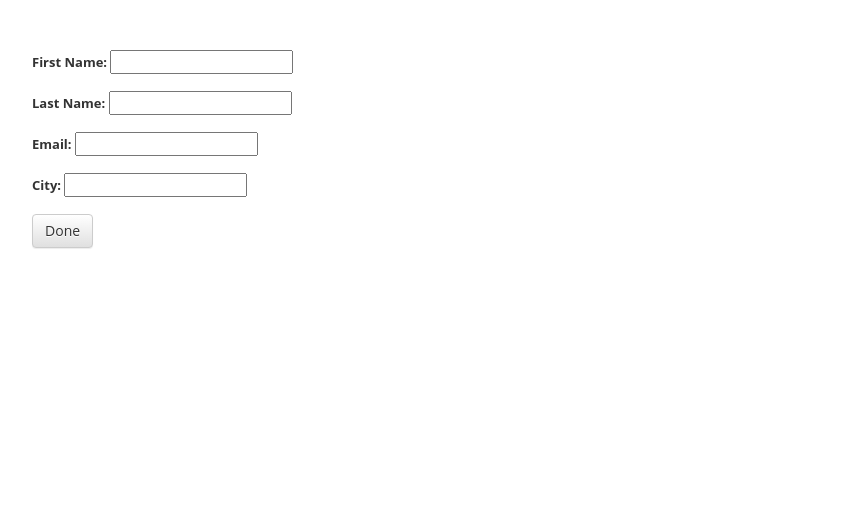
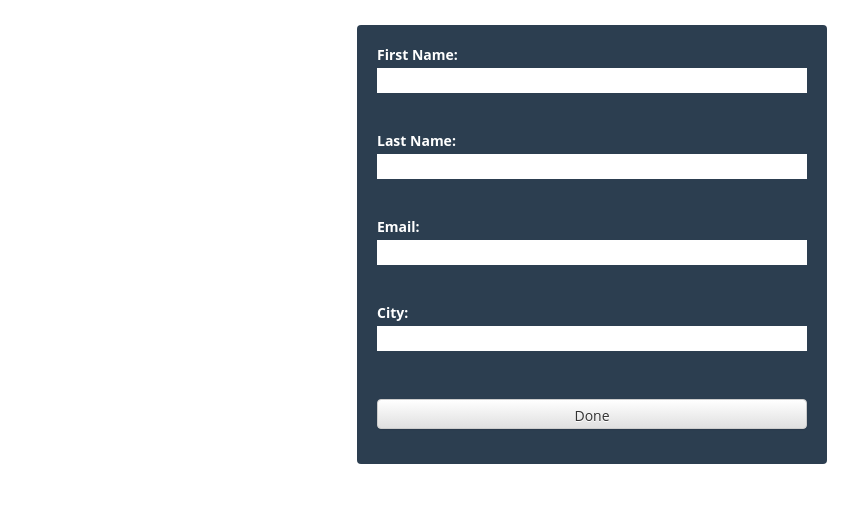
Before and after one commit to kingnot/webservice, a website: page public/index.html in a window 1280 px wide. Shown: the whole page, without its empty margins (48-906 px from the left). Drawn offline with nearby package versions, Linux system fonts and the light colour scheme; some packages are replaced by stand-ins of ours.

Commit message:
added jQuery Validation to validate form input, modified stylesheet

```diff
--- a/public/index.html
+++ b/public/index.html
@@ -17,30 +17,34 @@
 	<script type="text/javascript" src="https://maps.googleapis.com/maps/api/js?key=AIzaSyC-708OdoP-LFJ_wfMFnw-7R_NfPFNBoQw"></script>
 	<!-- included simple weather api for getting the given city's temperature -->
 	<script src="//cdnjs.cloudflare.com/ajax/libs/jquery.simpleWeather/3.1.0/jquery.simpleWeather.min.js"></script>
+	<!-- included jQuery validation to validate form input -->
+	<script src="https://cdnjs.cloudflare.com/ajax/libs/jquery-validate/1.15.1/jquery.validate.min.js"></script>
 	<!-- included customized javascript-->
     <script src="javascripts/main.js"></script>
 </head>
 <body>
-	<form action="/" method="post">
+	<div class="container">
+	<form action="/" method="post" name="userForm">
 		<div class="form-group">
 		<div class="form-group">
 			<label for="firstname">First Name:  </label>
-			<input type="text" id="firstname" name="firstname" required><br/>
+			<input type="text" id="firstname" name="firstname"><br/>
 		</div>
 		<div class="form-group">
 			<label for="lastname">Last Name:  </label>
-			<input type="text" id="lastname" name="lastname" required><br/>
+			<input type="text" id="lastname" name="lastname"><br/>
 		</div>
 		<div class="form-group">
 			<label for="email">Email:  </label>
-			<input type="email" id="email" name="email" required><br/>
+			<input type="email" id="email" name="email"><br/>
 		</div>
 		<div class="form-group">
 			<label for="city">City:  </label>
-			<input type="text" id="city" name="city" required><br/>
+			<input type="text" id="city" name="city"><br/>
 		</div>
 		<button type="submit" class="btn btn-default" id="submitbutton">Done</button>
 	</form>
+	</div>
 	<br/><br/>
 	<div class="message" id="message-response"></div>
 	<div class="message" id="message-weather"></div>
--- a/public/javascripts/main.js
+++ b/public/javascripts/main.js
@@ -1,7 +1,30 @@
 /* Customized Javascripts go here */
 $(document).ready(function() {
-	$('#submitbutton').click(function(event){
-		var fnameString = $("input#firstname").val();;
+	// stop the form from submitting the normal way and refreshing the page
+	event.preventDefault();
+	// validate the input of the user form by jQuery Validation plug-in
+	$("form[name='userForm']").validate({
+		// Specify validation rules
+		rules: {
+		  firstname: "required",
+		  lastname: "required",
+		  email: {
+		    required: true,
+		    // Specify that email should be validated by the built-in "email" rule
+		    email: true
+		  },
+		  city: "required"
+		},
+		// Specify validation error messages
+		messages: {
+		  firstname: "Please enter your firstname",
+		  lastname: "Please enter your lastname",
+		  email: "Please enter a valid email address",
+		  city: "Please enter the city you live in"
+		},
+		// after validation is passed
+		submitHandler: function(form) {
+		  var fnameString = $("input#firstname").val();
 			var lnameString = $("input#lastname").val();
 			var emailString = $("input#email").val();
 			var cityString = $("input#city").val();
@@ -13,8 +36,8 @@ $(document).ready(function() {
 			// Asynchronous function with Google Geocoding to get Latitude and Longitude of a given address
 			function getLatLng(address, fn){
 				geocoder.geocode({'address': address}, function(results, status){
-				if (status == google.maps.GeocoderStatus.OK) {
-					if (results[0]){
+					if (status == google.maps.GeocoderStatus.OK) {	// if Geocoder runs successfully
+						if (results[0]){	//if there is a matching result from Google Geocoder
 							latitude = results[0].geometry.location.lat();
 							longitude = results[0].geometry.location.lng();
 							geoString = address + '  (Latitude: ' + latitude
@@ -65,6 +88,7 @@ $(document).ready(function() {
 				'email': emailString,
 				'city': cityString
 			};
+
 			//AJAX call to display input sting below form
 			$.ajax({
 				type: "POST",
@@ -82,7 +106,8 @@ $(document).ready(function() {
 					});
 				}
 			});
-		// stop the form from submitting the normal way and refreshing the page
-        event.preventDefault();
+		}
 	});
+
+
 });
--- a/public/stylesheets/style.css
+++ b/public/stylesheets/style.css
@@ -1,14 +1,62 @@
 /* Customized stylesheet goes here */
 
 body {
-	padding-top: 50px;
-	padding-left: 80px;
-	font: 13px 'Open Sans', "Helvetica Neue", Helvetica, Arial, "Lucida Grande", sans-serif;
+	font-size: 14px;
+	font-family: 'Open Sans', "Helvetica Neue", Helvetica, Arial, "Lucida Grande", sans-serif;
+}
+
+.container {
+  width: 500px;
+  margin: 25px auto;
+}
+
+form {
+  padding: 20px;
+  background: #2c3e50;
+  color: #fff;
+  -moz-border-radius: 4px;
+  -webkit-border-radius: 4px;
+  border-radius: 4px;
+}
+
+form label,
+form input,
+form button {
+  border: 0;
+  margin-bottom: 3px;
+  display: block;
+  width: 100%;
+}
+
+form input {
+  height: 25px;
+  line-height: 25px;
+  background: #fff;
+  color: #000;
+  padding: 0 6px;
+  -moz-box-sizing: border-box;
+  -webkit-box-sizing: border-box;
+  box-sizing: border-box;
+}
+
+form button {
+  height: 30px;
+  line-height: 30px;
+  background: #e67e22;
+  color: #fff;
+  margin-top: 10px;
+  cursor: pointer;
+}
+
+form .error {
+  color: #ff0000;
 }
 
 .message {
+	font-size: 14px;
 	font-weight: bold;
 	font-style: italic;
+	color: #a94442;
 }
 
 #message-weather {
```
Lines whose indentation alone changed are shown as unchanged.
